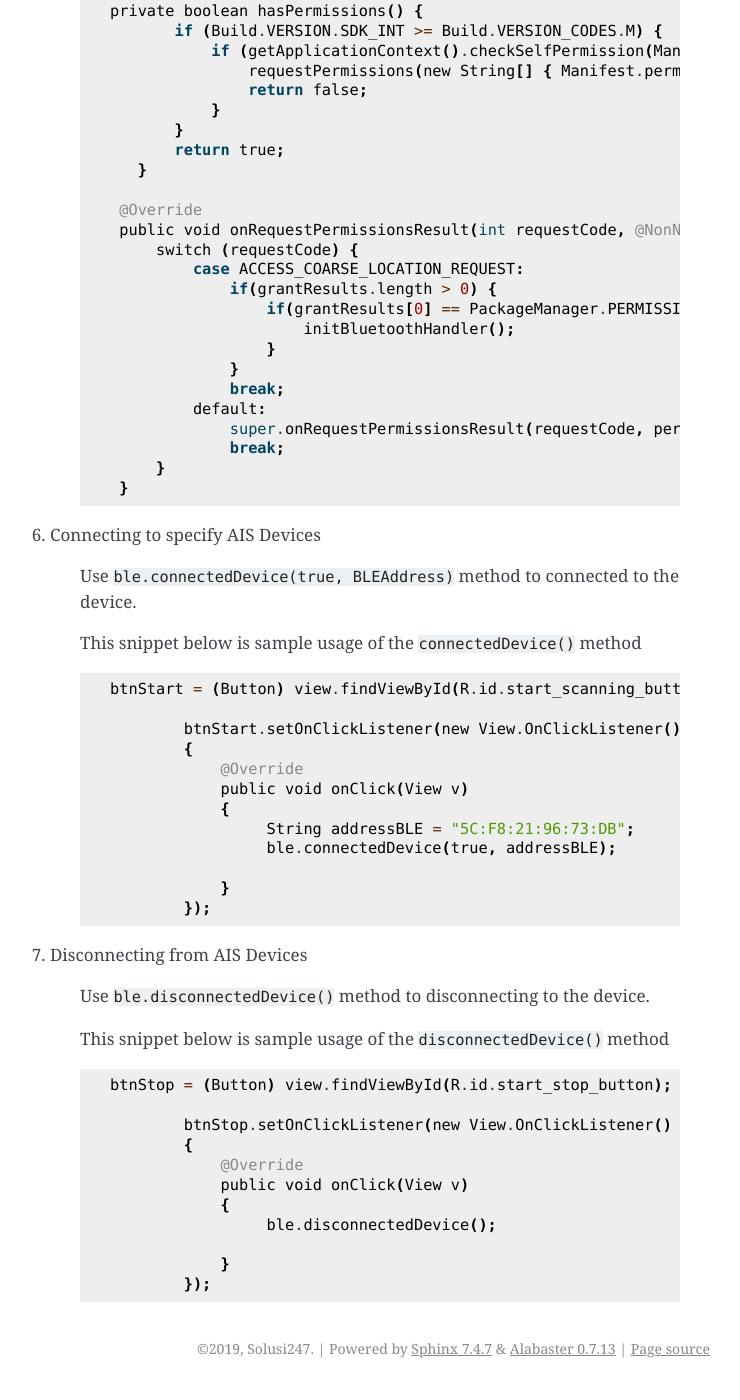
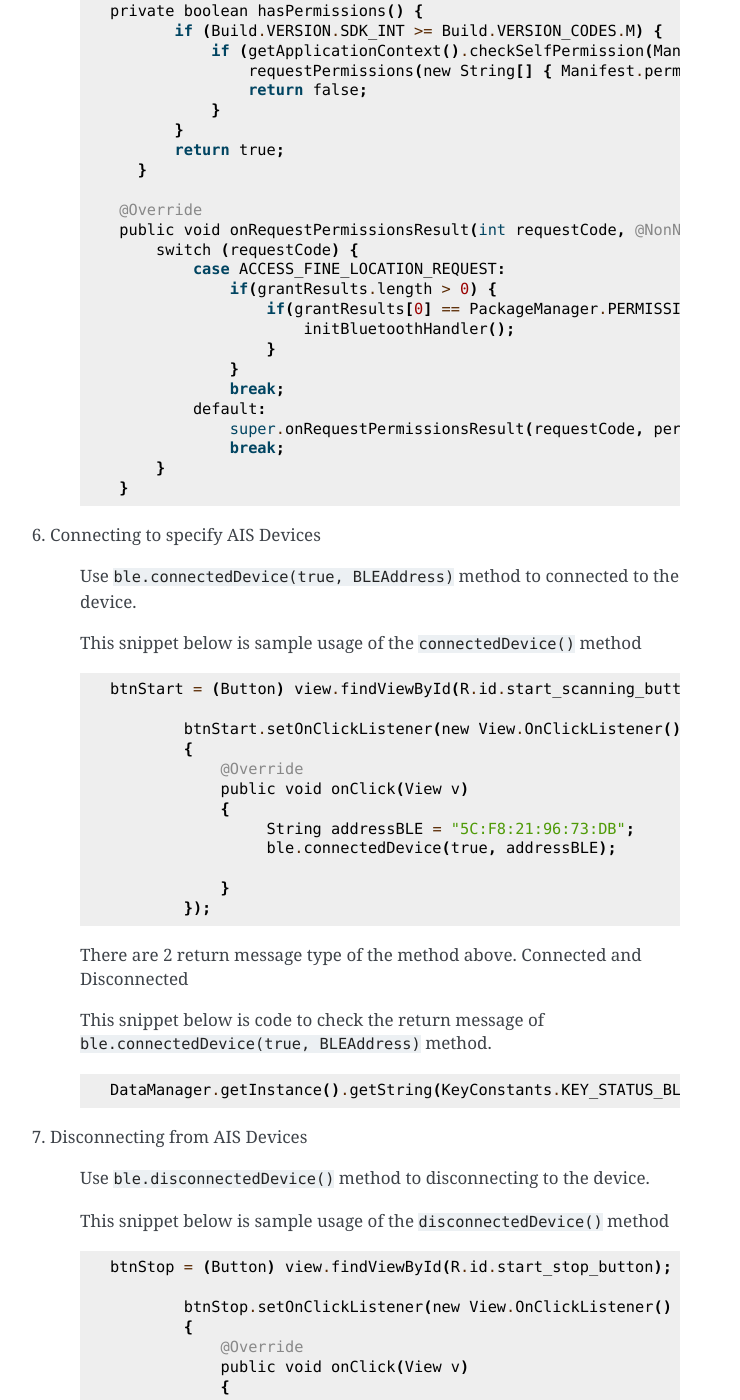
Before and after one commit to karimfatkhul/AIS-Connector-Libraray, a Sphinx documentation site: the page built from docs/source/implementation.rst, in a window 1280 px wide and 1400 px high, scrolled down 1358 px. Shown: the whole window, without its empty margins (400-1140 px from the left). Built offline with Sphinx 7.4.7, drawn with Linux system fonts in a browser that asks for light colours; some of the changed text lies outside the part shown.

```diff
--- a/docs/source/implementation.rst
+++ b/docs/source/implementation.rst
@@ -58,7 +58,7 @@
 
 	::
 
-		 private static final int ACCESS_COARSE_LOCATION_REQUEST = 2;
+		 private static final int ACCESS_FINE_LOCATION_REQUEST = 2;
 
 		 protected void onCreate(Bundle savedInstanceState) {
 		 	if(hasPermissions()) {
@@ -76,8 +76,8 @@
 
 		 private boolean hasPermissions() {
 		        if (Build.VERSION.SDK_INT >= Build.VERSION_CODES.M) {
-		            if (getApplicationContext().checkSelfPermission(Manifest.permission.ACCESS_COARSE_LOCATION) != PackageManager.PERMISSION_GRANTED) {
-		                requestPermissions(new String[] { Manifest.permission.ACCESS_COARSE_LOCATION }, ACCESS_COARSE_LOCATION_REQUEST);
+		            if (getApplicationContext().checkSelfPermission(Manifest.permission.ACCESS_FINE_LOCATION) != PackageManager.PERMISSION_GRANTED) {
+		                requestPermissions(new String[] { Manifest.permission.ACCESS_FINE_LOCATION }, ACCESS_FINE_LOCATION_REQUEST);
 		                return false;
 		            }
 		        }
@@ -87,7 +87,7 @@
 		  @Override
 		  public void onRequestPermissionsResult(int requestCode, @NonNull String[] permissions, @NonNull int[] grantResults) {
 		      switch (requestCode) {
-		          case ACCESS_COARSE_LOCATION_REQUEST:
+		          case ACCESS_FINE_LOCATION_REQUEST:
 		              if(grantResults.length > 0) {
 		                  if(grantResults[0] == PackageManager.PERMISSION_GRANTED) {
 		                      initBluetoothHandler();
@@ -122,6 +122,15 @@
 		            }
 		        });
 
+	There are 2 return message type of the method above. Connected and Disconnected
+
+	This snippet below is code to check the return message of :code:`ble.connectedDevice(true, BLEAddress)` method.
+
+	::
+
+		DataManager.getInstance().getString(KeyConstants.KEY_STATUS_BLUETOOTH, KeyConstants.KEY_STRING_DEFAULT)
+
+
 7. Disconnecting from AIS Devices
 
 	Use :code:`ble.disconnectedDevice()` method to disconnecting to the device.
--- a/docs/source/release note.rst
+++ b/docs/source/release note.rst
@@ -30,3 +30,7 @@
 4. Adding tracking functionality
 
 	You can see this changes on the :ref:`Tracking Function <tracking_function>` page
+
+5. Adding tagging functionality
+
+	You can see this changes on the :ref:`Tagging Function <tagging_function>` page
```
Also changed, not shown: other parts of docs/source/release note.rst (+1 -1 lines), docs/source/tagging function.rst (+19 -1 lines), 12 other files.
